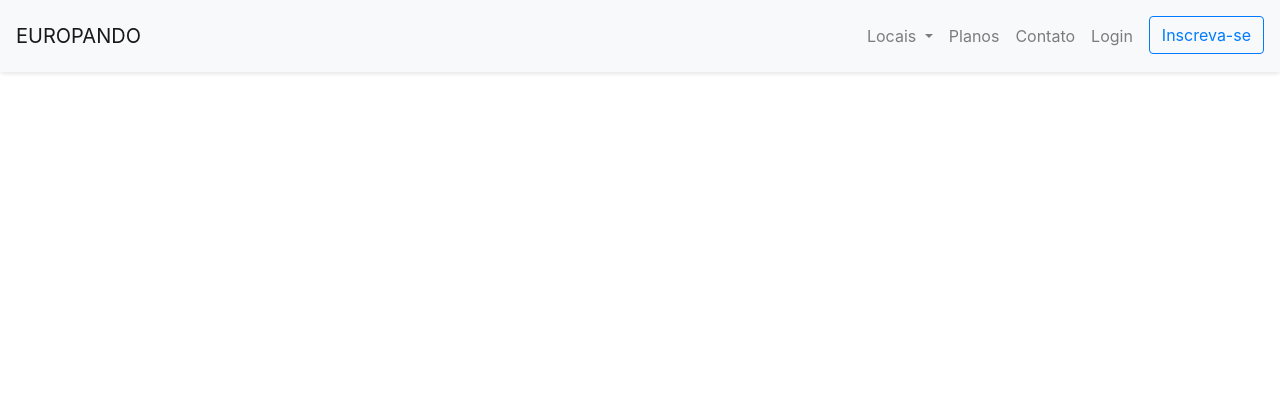
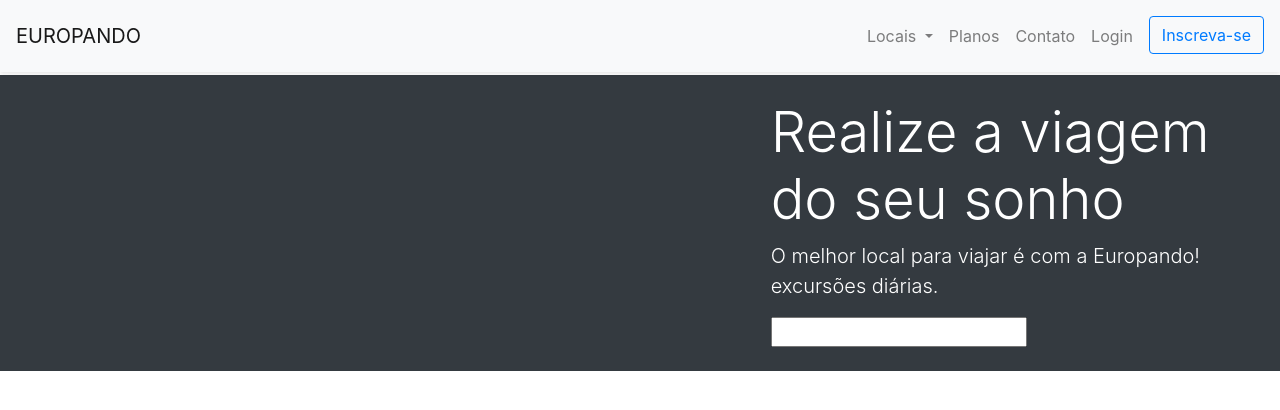
Before and after one commit to fsrocha-dev/template-europando, a plain HTML site: page index.html in a window 1280 px wide. Drawn offline with Linux system fonts and the light colour scheme.

Commit message:
Container site

```diff
--- a/css/style.css
+++ b/css/style.css
@@ -1,3 +1,6 @@
+body {
+  padding-top: 75px;
+}
 .box-shadow {
   box-shadow: 0 2px 4px 0 rgba(0,0,0,.05),
               0 2px 4px 0 rgba(0,0,0,.05);
--- a/index.html
+++ b/index.html
@@ -23,7 +23,7 @@
             Locais
           </a>
           <div class="dropdown-menu" aria-labelledby="navbarDropdown">
-              <a class="dropdown-item" href="local.html">California</a>
+              <a class="dropdown-item" href="local.html">Genebra</a>
               <a class="dropdown-item" href="local.html">Paris</a>
               <a class="dropdown-item" href="local.html">Dublin</a>
           </div>
@@ -43,7 +43,20 @@
       </ul>
     </div>
   </nav>
+  <section class="container-fluid">
+    <div class="row bg-dark text-white">
+      <div class="col-7">
 
+      </div>
+      <div class="col-5 p-4">
+        <h1 class="display-4">Realize a viagem do seu sonho</h1>
+        <p class="lead">O melhor local para viajar é com a Europando! excursões diárias.</p>
+        <form action="">
+          <input type="text">
+        </form>
+      </div>
+    </div>
+  </section>
 
 
   <script type="text/javascript" src="js/jquery-3.2.1.slim.min.js"></script>
```
